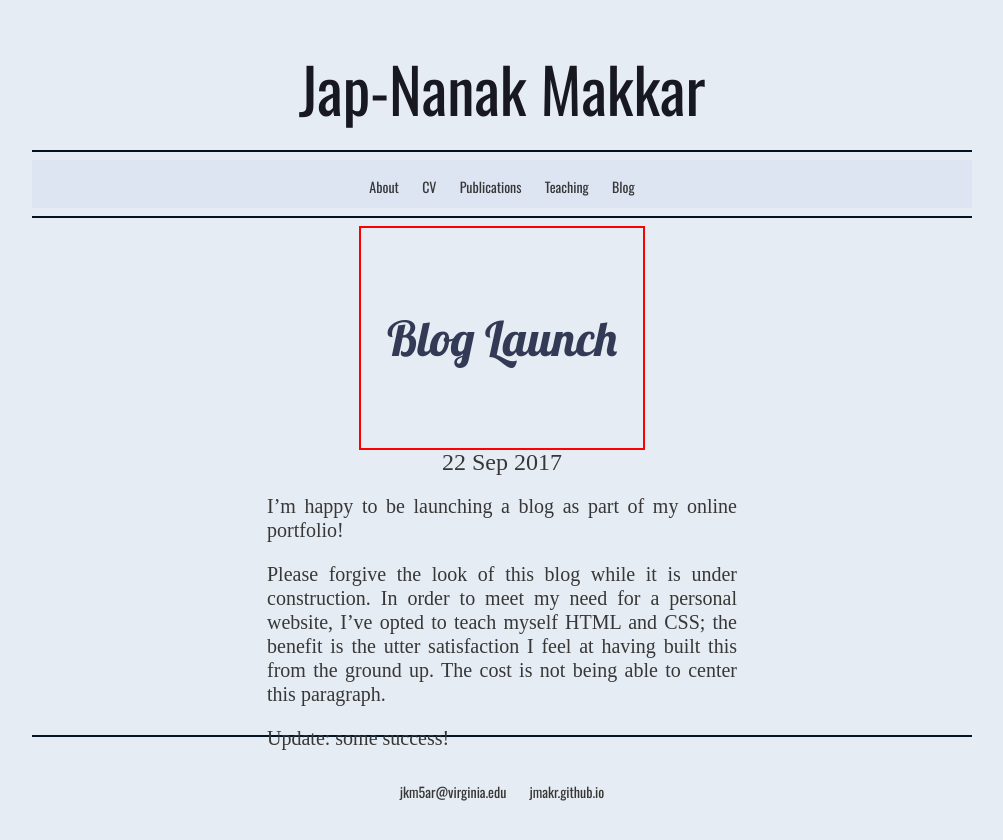
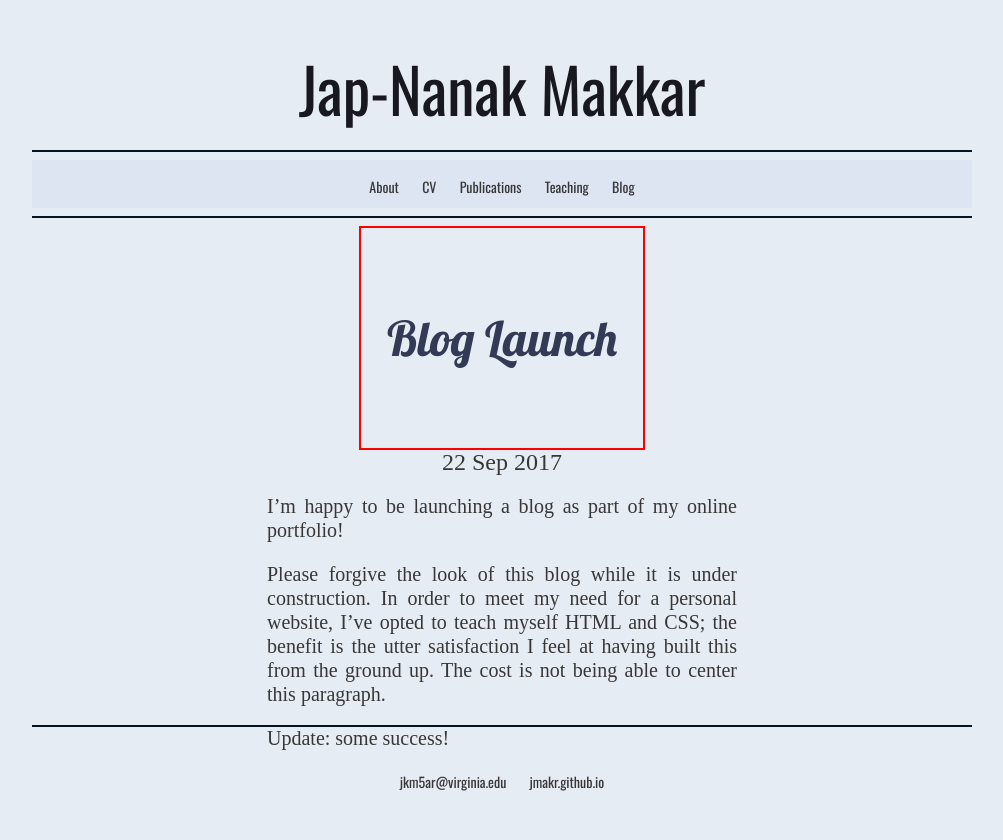
Before and after one commit to jmakr/jmakr.github.io, a Jekyll site: the page built from _posts/2017-09-22-Blog-Launch.md, in a window 1280 px wide. Shown: the top 840 px of the page, without its empty margins (138-1141 px from the left). Built offline with Jekyll 4.4.1, drawn with Linux system fonts in a browser that asks for light colours; some web fonts are replaced.

Commit message:
Update main.css

```diff
--- a/css/main.css
+++ b/css/main.css
@@ -146,7 +146,7 @@ body {
 	text-align: justify;
 	font-size: 26px;
 	line-height: 28px;
-	padding-bottom: 7%;
+	padding-bottom: 5%;
 
 
 }
@@ -154,6 +154,7 @@ body {
 	font-size: 26px;
     	line-height: 28px;
 	width:50%;
+
 
 	margin-right: auto;
    	margin-left: auto;
```
